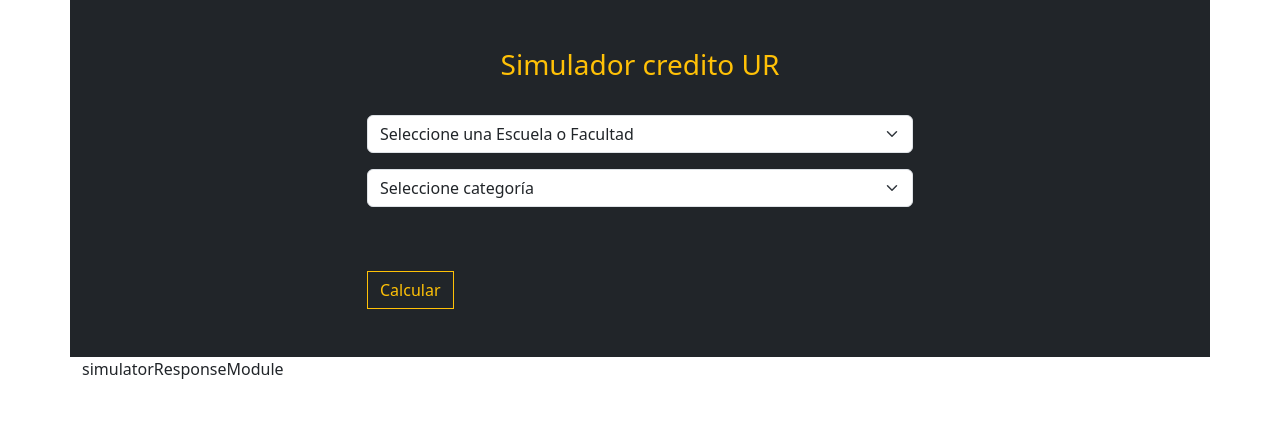
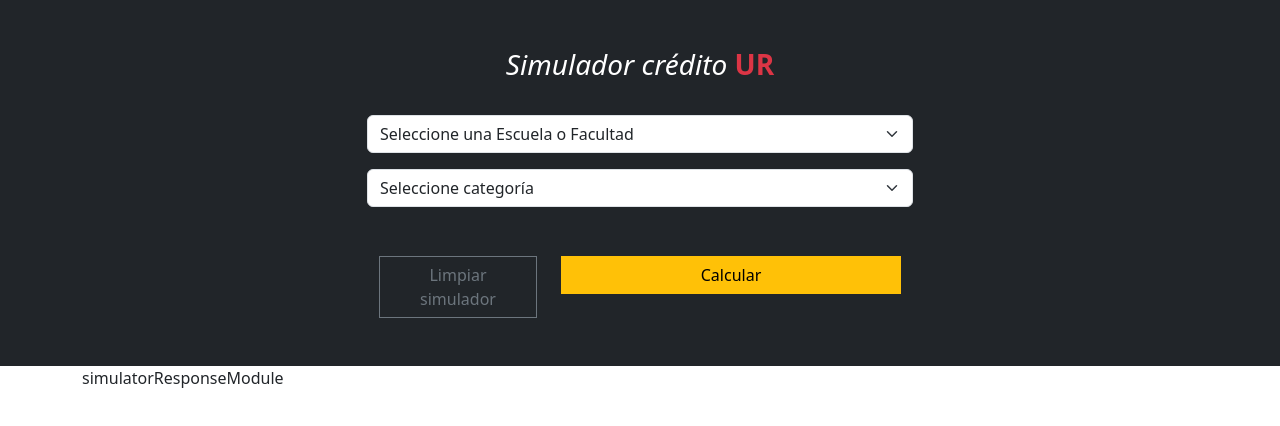
Before and after one commit to alexandergonzalezsaavedra/simulador-credito-ur-2023, a React (Create React App) app: page / in a window 1280 px wide. Shown: the top 426 px of the page. Built offline with nearby package versions, Linux system fonts and the light colour scheme.

Commit message:
se agrego selector de meses

```diff
--- a/src/02-Components/01-Form/FormModule.jsx
+++ b/src/02-Components/01-Form/FormModule.jsx
@@ -1,17 +1,18 @@
-import { useState } from 'react'
+import { useEffect, useState } from 'react'
 import dataJson from '../00-Data/dataProgramas.json'
-import { useDispatch } from 'react-redux'
+import { useDispatch, useSelector } from 'react-redux'
 import {dataFormulario} from "../../01-Reducers/00-dataForm/dataFormSlice"
+
 const FormModule = () => {
+  let {res_form_cantidadCredito,res_form_cantidadCreditoDos} = useSelector(state => state.dataForm)
   let dispatchForm = useDispatch()
+  let infoProgramas = dataJson.ofertaAcademica
   //formato moneda pesos COP
   const formatter = new Intl.NumberFormat('es-CO', {
     style: 'currency',
     currency: 'COP',
     minimumFractionDigits: 0
   })
-  let infoProgramas = dataJson.ofertaAcademica
-
   let initialState = {
     valFormescuelaFacultad:"",
     valFormTipoCategoria:"",
@@ -33,6 +34,19 @@
     valFormFinanciar,
     valFormFinanciarDos
   } = campos
+  // Limpiar Campos simulador
+ const limpiarSimulador = () => {
+  setCampos({
+    valFormescuelaFacultad:"",
+    valFormTipoCategoria:"",
+    valFormCategoriaPosgrado: "",
+    valFormProgramas: "",
+    valFormPrecioPrograma: 0,
+    valFormMesesCredito: 1,
+    valFormFinanciar: 0,
+    valFormFinanciarDos: 0
+  })
+ }
   // Extraer escuelas y facultades
   let listaEscuelasFacultades = infoProgramas.filter((data, index, j) =>
     index === j.findIndex((t) => (t.index === data.index && t.escuelaFacultad === data.escuelaFacultad))
@@ -108,7 +122,6 @@
           res_form_cantidadCreditoDos: document.getElementById("valFormFinanciar").value,
         }))
       }
-
     }
     if(e.target.matches("#valFormFinanciarDos")){
       if(valFormFinanciarDos < valFormFinanciar || valFormFinanciarDos > valFormFinanciar){
@@ -126,14 +139,19 @@
       }
     }
   })
+  console.log("VALOR CAMPO: " + res_form_cantidadCredito)
+  console.log("VALOR RANGO: " + res_form_cantidadCreditoDos)
+
+
+
   // Evento de envio
   const handleSubmitData = (e) => {
     e.preventDefault()
   }
   return (
     <>
-      <h3 className='text-warning text-center'>
-          Simulador credito UR
+      <h3 className='text-center'>
+          <em className='text-white'>Simulador crédito</em> <strong className='text-danger'>UR</strong>
       </h3>
       <hr />
       <form onSubmit={handleSubmitData}>
@@ -231,6 +249,21 @@
                     onChange={handleChange}
                     hidden
                   />
+                  <label htmlFor="valFormMesesCredito" className='text-white'>Tiempo del crédito en meses</label>
+                  <select
+                  className='form-select mb-3'
+                  name="valFormMesesCredito"
+                  id="valFormMesesCredito"
+                  value={valFormMesesCredito}
+                  onChange={handleChange}>
+                    <option value="">Seleccione tiempo</option>
+                    <option value="1">1 Mes</option>
+                    <option value="2">2 Meses</option>
+                    <option value="3">3 Meses</option>
+                    <option value="4">4 Meses</option>
+                    <option value="5">5 Meses</option>
+                    <option value="6">6 Meses</option>
+                  </select>
                   <label className='mt-3 text-white' htmlFor="valFormFinanciar">
                     Cantidad a solicitar
                   </label>
@@ -240,13 +273,13 @@
                     name="valFormFinanciar"
                     id="valFormFinanciar"
                     maxLength={9}
-                    placeholder='0'
+                    placeholder={valFormFinanciar}
                     value={valFormFinanciar}
                     onChange={handleChange}
                   />
                   <br />
                   <input
-                    className="w-100"
+                    className="w-100 mb-3"
                     type="range"
                     name="valFormFinanciarDos"
                     id="valFormFinanciarDos"
@@ -260,9 +293,23 @@
             }
           })()
         }
-        <button className='btn btn-outline-warning mt-5 rounded-0'>
-          Calcular
-        </button>
+        <hr />
+        <div className="row mx-0">
+          <div className="col-sm-4">
+          <button
+            className='btn btn-outline-secondary mt-3 rounded-0 w-100'
+            onClick={limpiarSimulador}
+          >
+            Limpiar simulador
+          </button>
+          </div>
+          <div className="col-sm-8">
+          <button
+            className='btn btn-warning mt-3 rounded-0 w-100'>
+            Calcular
+          </button>
+          </div>
+        </div>
       </form>
     </>
   )
--- a/src/App.jsx
+++ b/src/App.jsx
@@ -4,10 +4,12 @@
   return (
     <>
       <section>
-        <div className="container bg-dark py-5">
-          <div className="row d-flex justify-content-center">
-            <div className="col-sm-6">
-              <FormModule />
+        <div className="bg-dark py-5">
+          <div className="container">
+            <div className="row d-flex justify-content-center">
+              <div className="col-sm-6">
+                <FormModule />
+              </div>
             </div>
           </div>
         </div>
```
